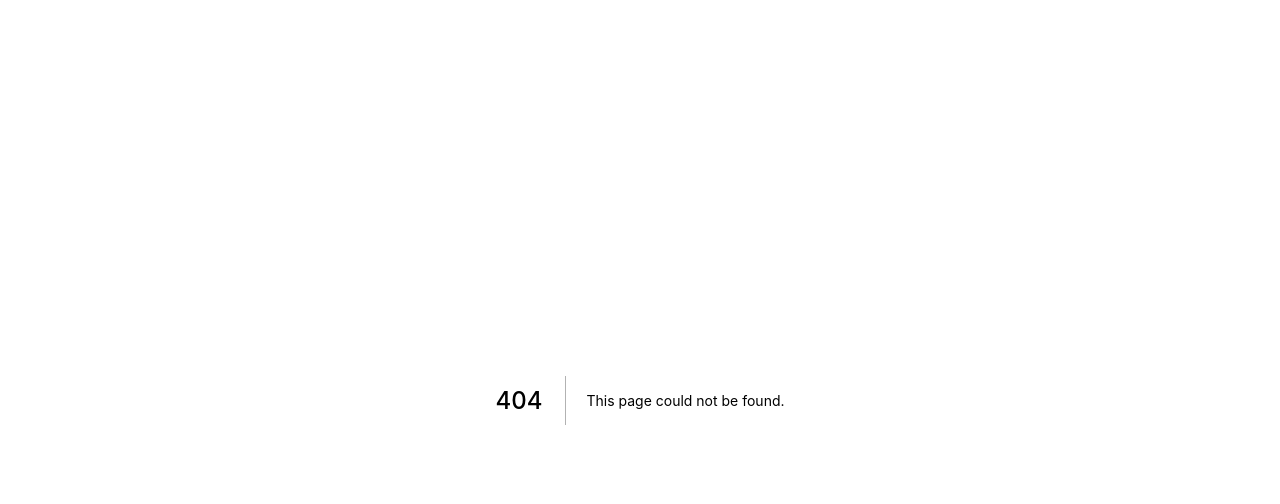
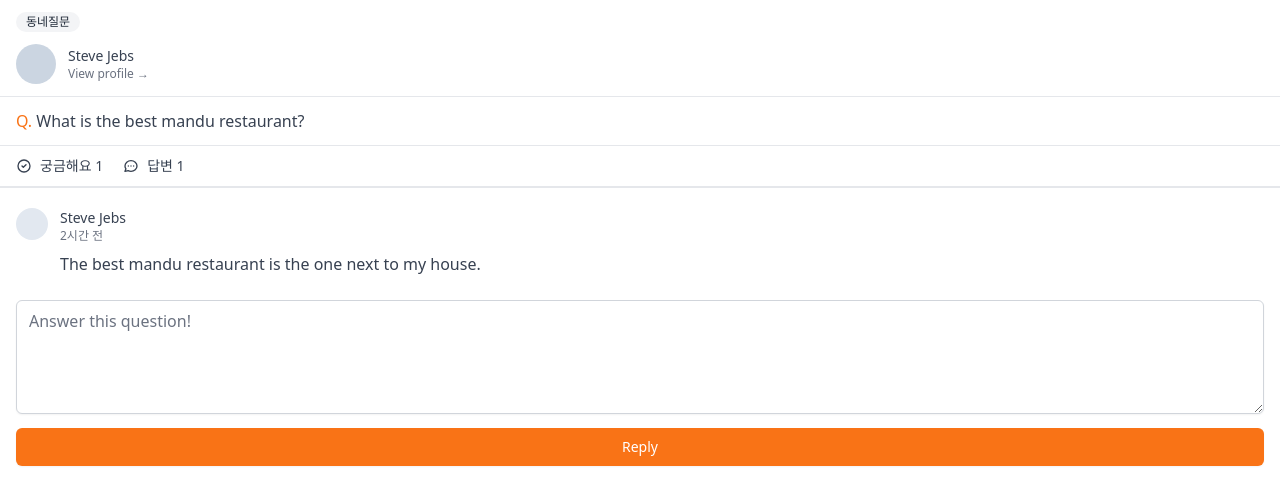
Before and after one commit to chanwoo00106/carrot-market, a Next.js app: page /community/1 in a window 1280 px wide. Before the commit this address had no page. Shown: the top 504 px of the page. Built offline with nearby package versions, Linux system fonts and the light colour scheme.

Commit message:
Add community detail page

```diff
--- /dev/null
+++ b/pages/community/[id].tsx
@@ -0,0 +1,88 @@
+import type { NextPage } from "next";
+
+const CommunityPostDetail: NextPage = () => {
+  return (
+    <div>
+      <span className="inline-flex my-3 ml-4 items-center px-2.5 py-0.5 rounded-full text-xs font-medium bg-gray-100 text-gray-800">
+        동네질문
+      </span>
+      <div className="flex mb-3 px-4 cursor-pointer pb-3  border-b items-center space-x-3">
+        <div className="w-10 h-10 rounded-full bg-slate-300" />
+        <div>
+          <p className="text-sm font-medium text-gray-700">Steve Jebs</p>
+          <p className="text-xs font-medium text-gray-500">
+            View profile &rarr;
+          </p>
+        </div>
+      </div>
+      <div>
+        <div className="mt-2 px-4 text-gray-700">
+          <span className="text-orange-500 font-medium">Q.</span> What is the
+          best mandu restaurant?
+        </div>
+        <div className="flex px-4 space-x-5 mt-3 text-gray-700 py-2.5 border-t border-b-[2px]  w-full">
+          <span className="flex space-x-2 items-center text-sm">
+            <svg
+              className="w-4 h-4"
+              fill="none"
+              stroke="currentColor"
+              viewBox="0 0 24 24"
+              xmlns="http://www.w3.org/2000/svg"
+            >
+              <path
+                strokeLinecap="round"
+                strokeLinejoin="round"
+                strokeWidth="2"
+                d="M9 12l2 2 4-4m6 2a9 9 0 11-18 0 9 9 0 0118 0z"
+              ></path>
+            </svg>
+            <span>궁금해요 1</span>
+          </span>
+          <span className="flex space-x-2 items-center text-sm">
+            <svg
+              className="w-4 h-4"
+              fill="none"
+              stroke="currentColor"
+              viewBox="0 0 24 24"
+              xmlns="http://www.w3.org/2000/svg"
+            >
+              <path
+                strokeLinecap="round"
+                strokeLinejoin="round"
+                strokeWidth="2"
+                d="M8 12h.01M12 12h.01M16 12h.01M21 12c0 4.418-4.03 8-9 8a9.863 9.863 0 01-4.255-.949L3 20l1.395-3.72C3.512 15.042 3 13.574 3 12c0-4.418 4.03-8 9-8s9 3.582 9 8z"
+              ></path>
+            </svg>
+            <span>답변 1</span>
+          </span>
+        </div>
+      </div>
+      <div className="px-4 my-5 space-y-5">
+        <div className="flex items-start space-x-3">
+          <div className="w-8 h-8 bg-slate-200 rounded-full" />
+          <div>
+            <span className="text-sm block font-medium text-gray-700">
+              Steve Jebs
+            </span>
+            <span className="text-xs text-gray-500 block ">2시간 전</span>
+            <p className="text-gray-700 mt-2">
+              The best mandu restaurant is the one next to my house.
+            </p>
+          </div>
+        </div>
+      </div>
+      <div className="px-4">
+        <textarea
+          className="mt-1 shadow-sm w-full focus:ring-orange-500 rounded-md border-gray-300 focus:border-orange-500 "
+          rows={4}
+          placeholder="Answer this question!"
+        />
+        <button className="mt-2 w-full bg-orange-500 hover:bg-orange-600 text-white py-2 px-4 border border-transparent rounded-md shadow-sm text-sm font-medium focus:ring-2 focus:ring-offset-2 focus:ring-orange-500 focus:outline-none ">
+          Reply
+        </button>
+      </div>
+    </div>
+  );
+};
+
+export default CommunityPostDetail;
```
